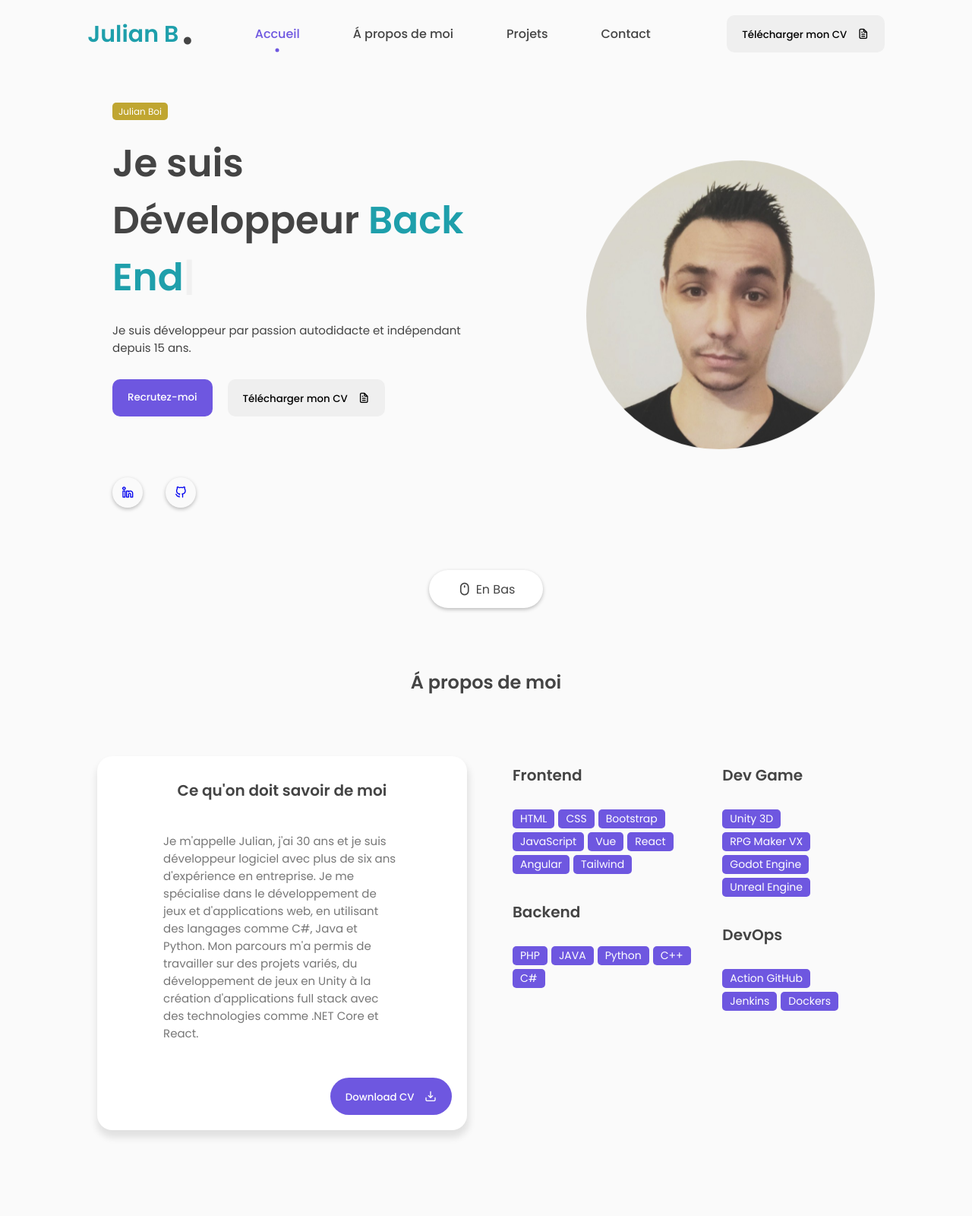
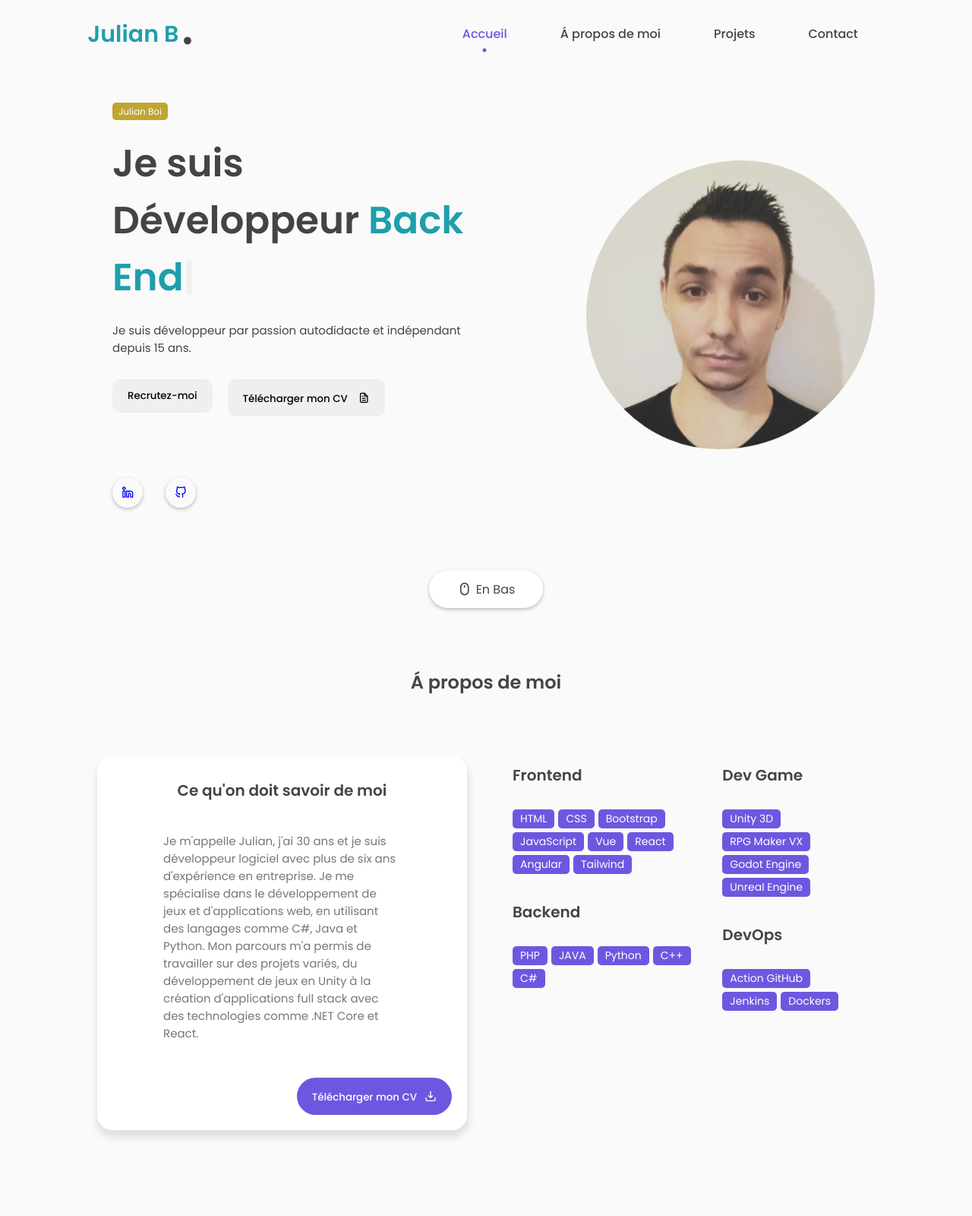
Before and after one commit to JulianBoiDeveloper/folio, a plain HTML site: page index.html in a window 1280 px wide. Shown: the top 1600 px of the page at 76% size. Drawn offline with nearby package versions, Linux system fonts and the light colour scheme.

Commit message:
Up Potfolio

```diff
--- a/index.html
+++ b/index.html
@@ -43,9 +43,6 @@
                 </li>
             </ul>
         </div>
-        <div class="nav-button">
-            <a href="assets/pdf/CV Julian Boi.pdf" target="_blank" download><button class="btn">Télécharger mon CV <i class="uil uil-file-alt"></i></button></a>
-        </div>
         <div class="nav-menu-btn">
             <i class="uil uil-bars" onclick="myMenuFunction()"></i>
         </div>
@@ -69,7 +66,7 @@
                 </p>
             </div>
             <div class="featured-text-btn">
-                <button class="btn blue-btn">Recrutez-moi</button>
+                <a href="mailto:julianboi.pro@gmail.com?subject=Demande d'information&body=Bonjour Julian,"><button class="btn blue-btn">Recrutez-moi</button></a>
                 <a href="assets/pdf/CV Julian Boi.pdf" target="_blank" download><button class="btn">Télécharger mon CV <i class="uil uil-file-alt"></i></button></a>
             </div>
             <div class="social_icons">
@@ -107,7 +104,7 @@
                         <br>
                     </p>
                     <div class="about-btn">
-                        <a href="assets/pdf/CV Julian Boi.pdf" target="_blank" download><button class="btn">Download CV <i class="uil uil-import"></i></button></a>
+                        <a href="assets/pdf/CV Julian Boi.pdf" target="_blank" download><button class="btn">Télécharger mon CV<i class="uil uil-import"></i></button></a>
                     </div>
                 </div>
             </div>
@@ -243,7 +240,7 @@
                 <div class="contact-info">
                     <h2>Contacter moi <i class="uil uil-corner-right-down"></i></h2>
                     <p><i class="uil uil-envelope"></i> Email: julianboi.pro@gmail.com</p>
-                    <p><i class="uil uil-phone"></i> Tel: +337 708 770 000</p>
+                    <p><i class="uil uil-phone"></i> Tel: +337 670 770 93</p>
                 </div>
           </div>
        </section>
```
